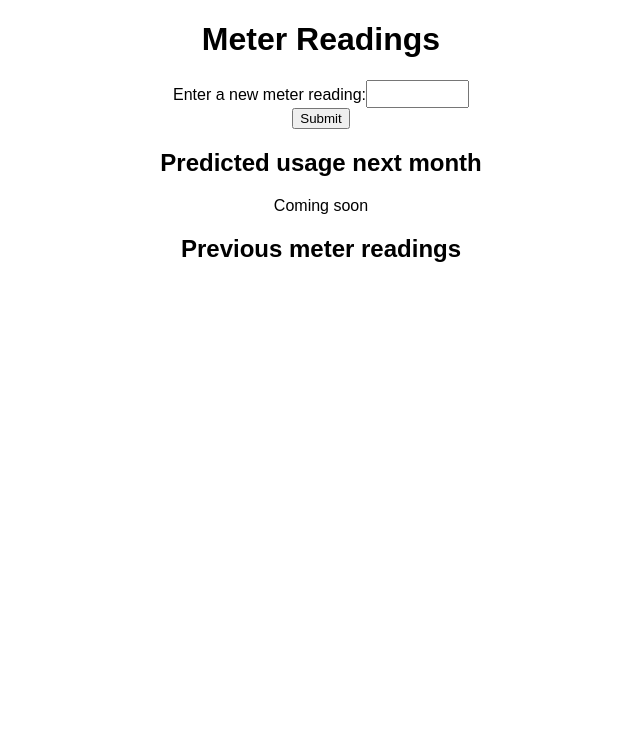
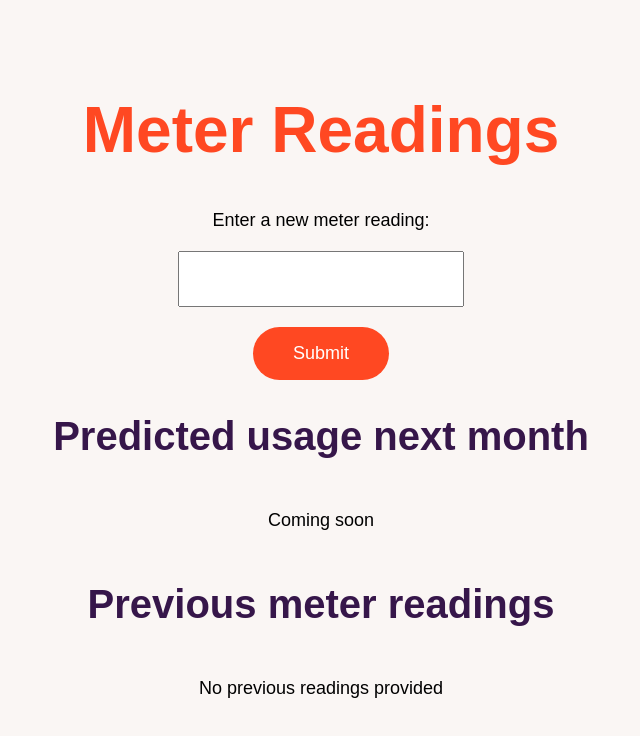
Before and after one commit to agnenevulyte/eonnext_test, a React (Create React App) app: page / in a window 1280 px wide. Shown: the top 736 px of the page, without its empty margins (319-959 px from the left). Built offline with nearby package versions, Linux system fonts and the light colour scheme.

Commit message:
Added styles for App.tsx

```diff
--- a/src/App.tsx
+++ b/src/App.tsx
@@ -33,7 +33,12 @@ export default function App() {
       <h2>Predicted usage next month</h2>
       <p>Coming soon</p>
       <h2>Previous meter readings</h2>
-      <ul>{readingListItems}</ul>
+
+      {readingListItems.length > 0 ? (
+        <ul style={{ listStyleType: "none" }}>{readingListItems}</ul>
+      ) : (
+        <p>No previous readings provided</p>
+      )}
     </div>
   );
 }
--- a/src/styles.css
+++ b/src/styles.css
@@ -1,13 +1,106 @@
+:root {
+  --primary-color: #ff4822;
+  --secondary-color: #36164a;
+  --background-color: #faf6f4;
+  --error-color: red;
+  --button-text-color: #fff;
+  --button-border-color: #000;
+}
+
+* {
+  font-size: 8px;
+}
+
+body {
+  font-family: sans-serif;
+  margin: 0;
+  padding: 0;
+  overflow-y: scroll;
+}
+
 .App {
-  font-family: sans-serif;
+  padding: 20px 10px;
   text-align: center;
+  background-color: var(--background-color);
+  display: flex;
+  flex-direction: column;
+  align-items: center;
+  height: 100vh;
+  width: calc(100vw-20px);
+  overflow-y: auto;
+}
+
+h1 {
+  font-size: 5em;
+  color: var(--primary-color);
+}
+
+h2 {
+  font-size: 4em;
+  color: var(--secondary-color);
+}
+
+p {
+  font-size: 2.25em;
+}
+
+.input-container {
+  width: 300px;
+  text-align: center;
+  margin-bottom: 20px;
 }
 
 .input {
-  font-size: 1.2em;
+  font-size: 2.25em;
+  width: 250px;
+  line-height: 1.15em;
+  padding: 16px;
+  margin-top: 20px
+}
+
+label {
+  font-size: 2.25em;
+}
+
+button {
+  background-color: var(--primary-color);
+  color: var(--button-text-color);
+  padding: 16px 40px;
+  cursor: pointer;
+  border: none;
+  text-align: center;
+  border-radius: 30px;
+  font-size: 2.25em;
 }
 
 .error {
-  border-color: red;
-  color: red;
+  border-color: var(--error-color);
+  color: var(--error-color);
+  margin-bottom: 0;
 }
+
+ul {
+  margin: 0 auto;
+  text-align: left;
+  padding-left: 0;
+}
+
+li {
+  font-size: 2.25em;
+}
+
+
+@media only screen and (min-width: 768px) {
+  .App {
+    padding: 50px;
+    height: calc(100vh - 100px);
+  }
+
+  h1 {
+    font-size: 8em;
+  }
+
+  h2 {
+    font-size: 5em;
+  }
+}
```
